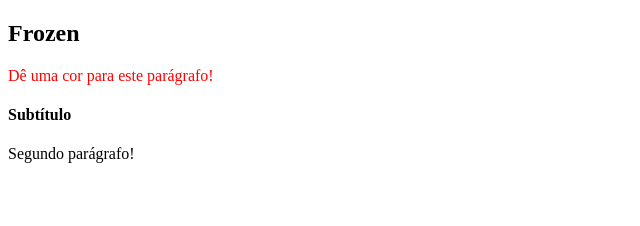
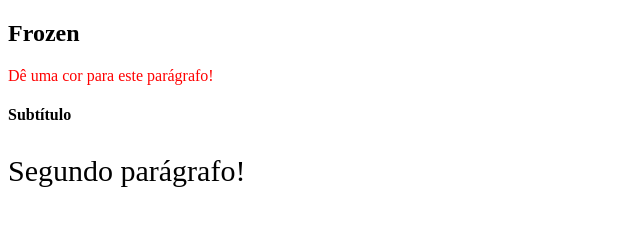
Before and after one commit to sergiomos/trybe-exercises, a plain HTML site: page bloco_5/dia_1/Conteudo/seletoresDOM.html in a window 1280 px wide. Shown: the whole page, without its empty margins (0-640 px from the left). Drawn offline with Linux system fonts and the light colour scheme.

Commit message:
Mudando o segundo paragrafo

```diff
--- a/bloco_5/dia_1/Conteudo/seletoresDOM.html
+++ b/bloco_5/dia_1/Conteudo/seletoresDOM.html
@@ -12,6 +12,9 @@
 
       let heading = document.getElementById('page-title');
       heading.innerText = 'Frozen';
+
+      let secondParagraph = document.getElementById("second-paragraph");
+      secondParagraph.style.fontSize = '30px';
     </script>
   </body>
 </html>
```
